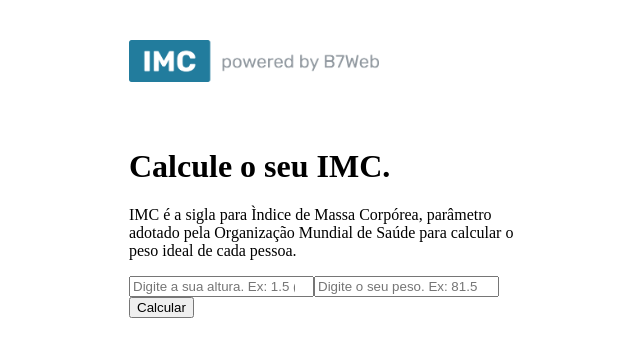
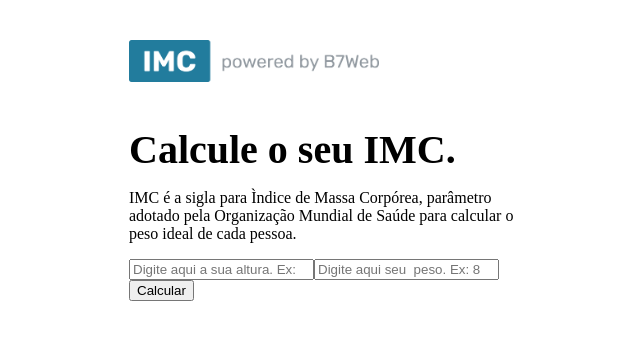
Before and after one commit to AndrePacolla/imc-vite, a React (Vite) app: page / in a window 1280 px wide. Shown: the top 356 px of the page, without its empty margins (61-701 px from the left). Built offline with nearby package versions, Linux system fonts and the light colour scheme.

Commit message:
leftSide css

```diff
--- a/src/App.module.css
+++ b/src/App.module.css
@@ -7,17 +7,7 @@
 }
 
 
-.main{
-
-}
-
-.header{
-
-}
-
-
 .headerContainer{
-
   max-width: 900px;
   margin: 40px auto;
 
@@ -35,6 +25,31 @@
 
 }
 
+.container .leftSide h1 {
+  margin: 0 ;
+  font-size: 40px;
+
+}
+
+.container .leftSide p {
+
+}
+
+
+.container .leftSide input{
+
+}
+
+.container .leftSide button{
+
+}
+
+
+
+
+
+
+
 .container .rightSide{
   flex: 1;
 
--- a/src/App.tsx
+++ b/src/App.tsx
@@ -8,14 +8,15 @@ function App() {
   const [weightField, setWeightField] = useState<number>(0);
 
 
-  const handleCalculateButton = () => {
-    if(heightField && weightField ){
+  const handleCalculate = () => {
+    if(heightField && weightField){
 
     }else{
-      alert("Digite todos os campos");
+      alert("Digite todos os campos ... ")
     }
 
   }
+
 
   return (
     <div className={styles.main} >
@@ -29,26 +30,32 @@ function App() {
         <div className={styles.leftSide}>
           <h1>Calcule o seu IMC.</h1>
           <p>IMC é a sigla para Ìndice de Massa Corpórea, parâmetro adotado pela Organização Mundial de Saúde para calcular o peso ideal de cada pessoa.</p>
-          <input
-          type='number'
-          placeholder='Digite a sua altura. Ex: 1.5 (em métros)'
+
+          <input type="number"
+          placeholder='Digite aqui a sua altura. Ex: 1.80'
           value={heightField > 0 ? heightField : ""}
           onChange={e => setHeightField(parseFloat(e.target.value))}
-          />
+           />
 
-           <input
-          type='number'
-          placeholder='Digite o seu peso. Ex: 81.5 (em kg)'
+
+          <input type="number"
+          placeholder='Digite aqui seu  peso. Ex: 80'
           value={weightField > 0 ? weightField : ""}
-          onChange={e => setHeightField(parseFloat(e.target.value))}
-          />
+          onChange={e => setWeightField(parseFloat(e.target.value))}
+           />
 
-          <button onClick={handleCalculateButton}>Calcular</button>
+          <button onClick={handleCalculate}>Calcular</button>
         </div>
 
 
+
+
+
+{/*Area lado Direito do Site*/}
         <div className={styles.rightSide}>
-                  </div>
+
+        </div>
+
       </div>
     </div>
 
```
